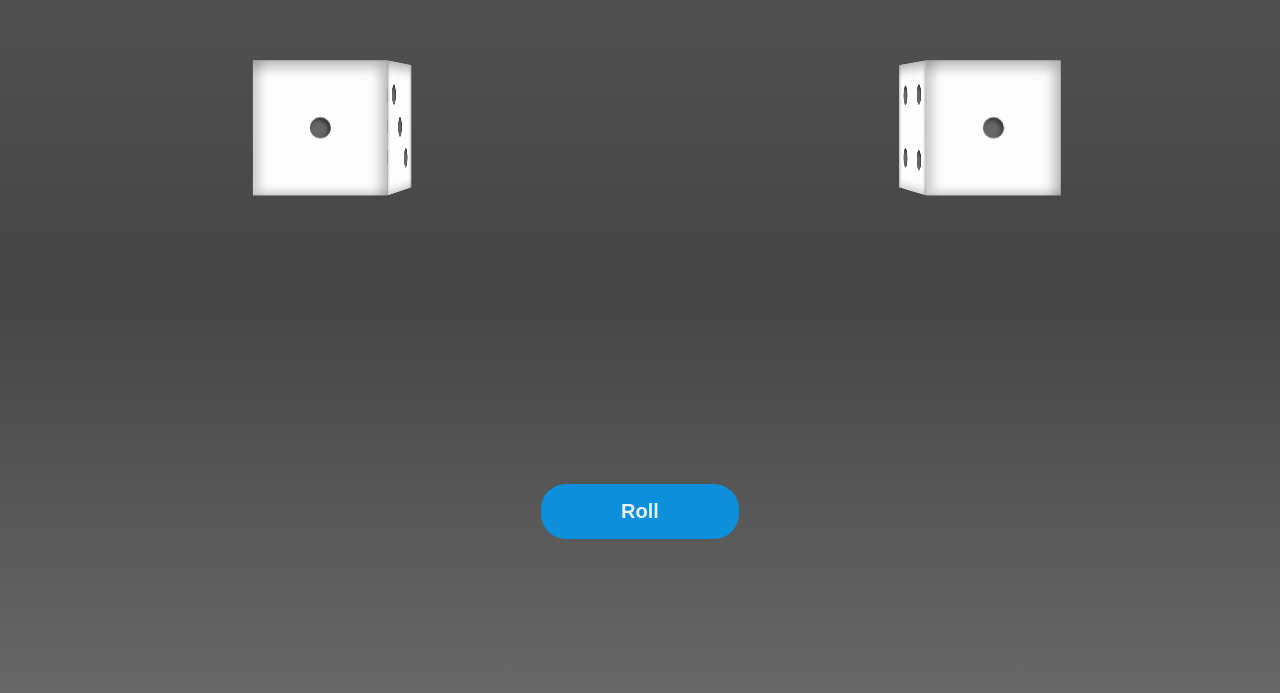
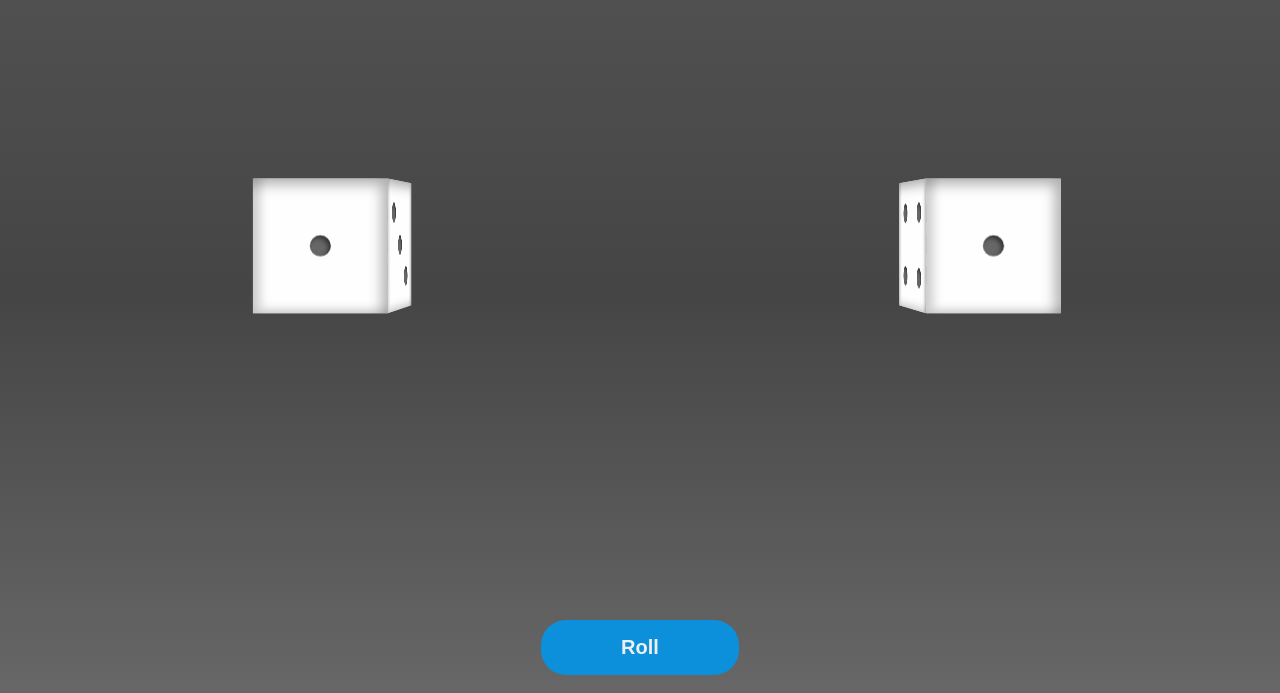
Before and after one commit to fdq09eca/asc_luckdraw, a plain HTML site: page index.html in a window 1280 px wide. Shown: the part 107-800 px from the top of the page. Drawn offline with Linux system fonts and the light colour scheme.

Commit message:
centering

```diff
--- a/lucky_draw.css
+++ b/lucky_draw.css
@@ -11,7 +11,7 @@ body {
   display: grid;
   grid-template-columns: 1fr;
   height: 100vh;
-  overflow: hidden;
+  /* overflow: hidden; */
   width: 100%;
 }
 .dice {
@@ -21,8 +21,8 @@ body {
   grid-template-columns: repeat(auto-fit, minmax(8rem, 1fr));
   grid-template-rows: auto;
   justify-items: center;
-  /* align-items: center; */
-  /* height: 100vh; */
+  align-items: center;
+  height: 80vh;
   padding: 1rem;
   perspective: 600px;
 }
```
